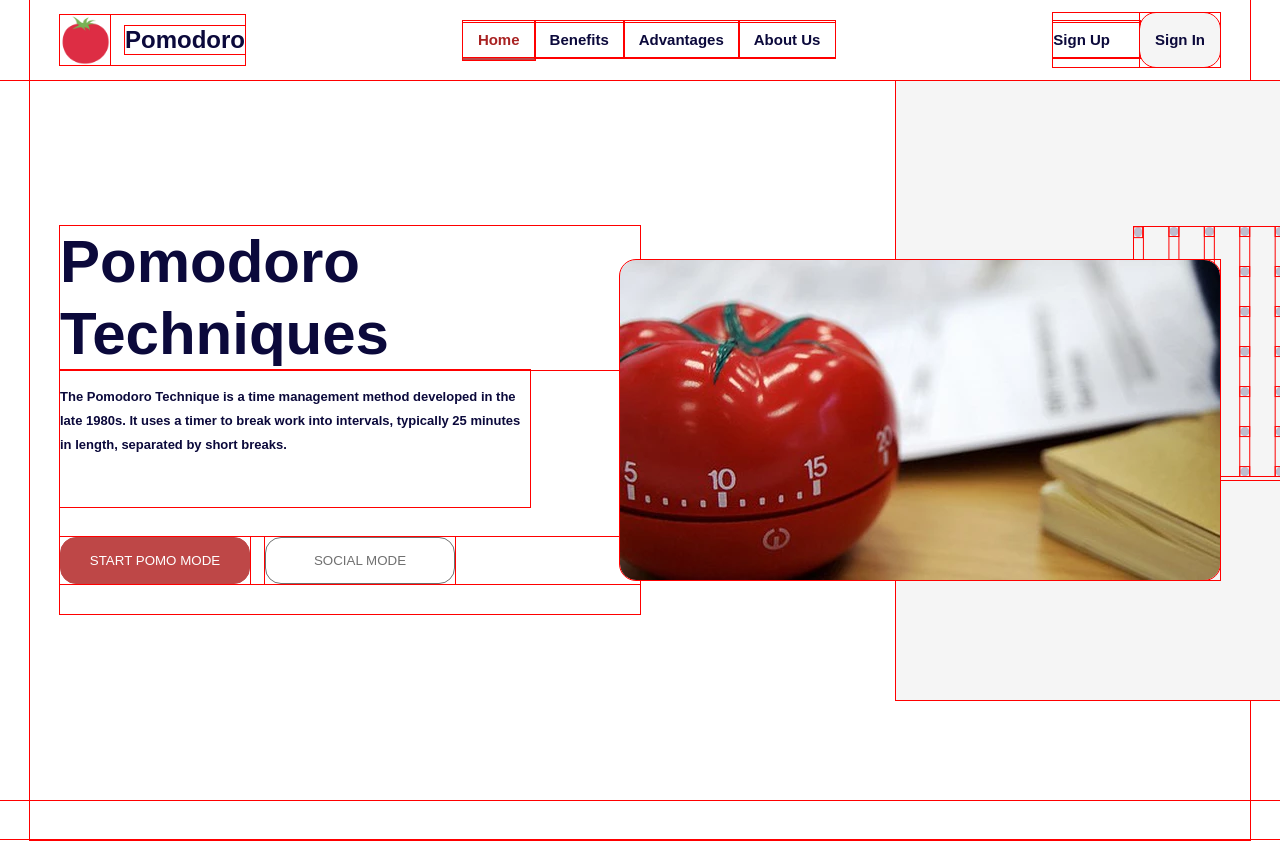
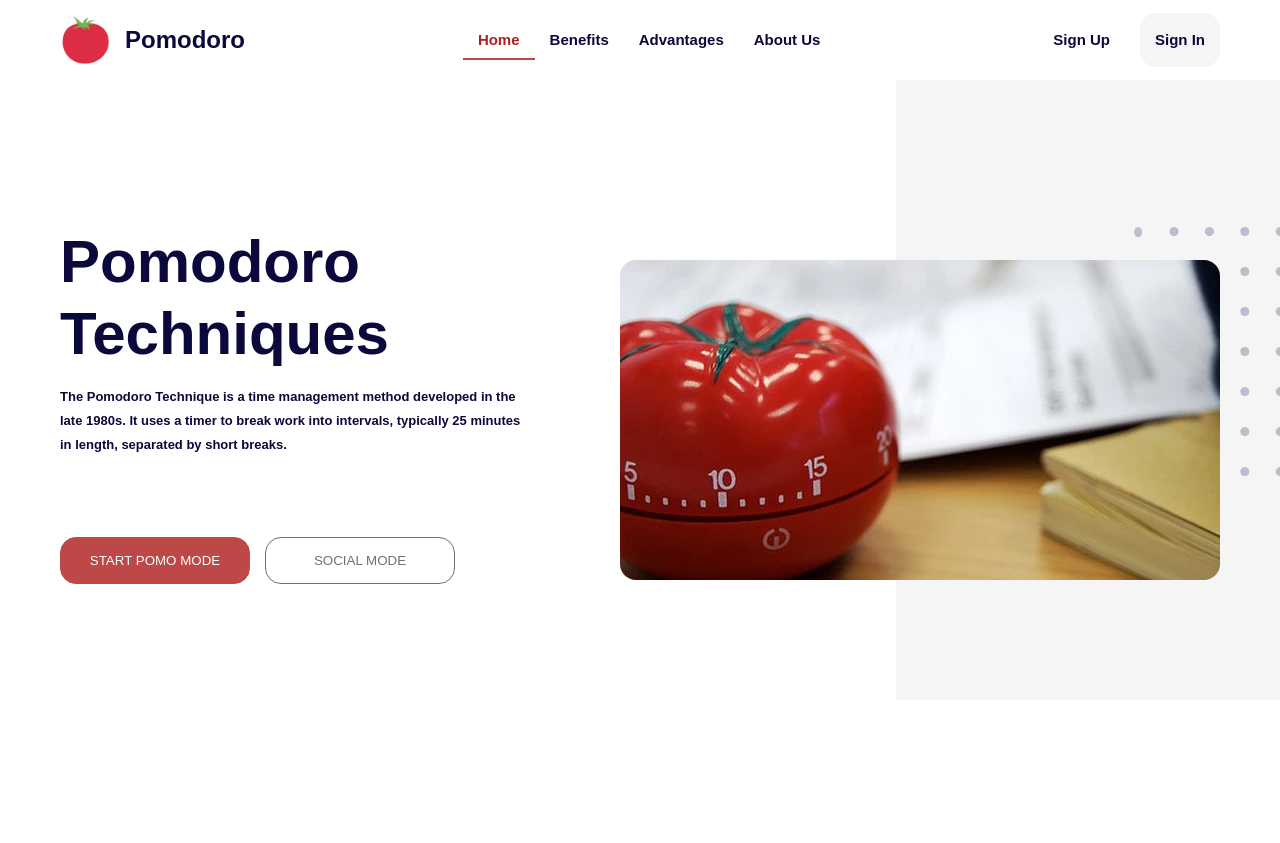
Before and after one commit to tu11aa/POMO-Project, a React (Create React App) app in the folder frontend/: page / in a window 1280 px wide. Shown: the top 843 px of the page. Built offline with nearby package versions, Linux system fonts and the light colour scheme.

Commit message:
red outline

```diff
--- a/frontend/src/index.css
+++ b/frontend/src/index.css
@@ -4,7 +4,7 @@
   margin: 0;
   padding: 0;
   box-sizing: border-box;
-  outline: red solid 1px;
+  /* outline: red solid 1px; */
 }
 
 body {
```
